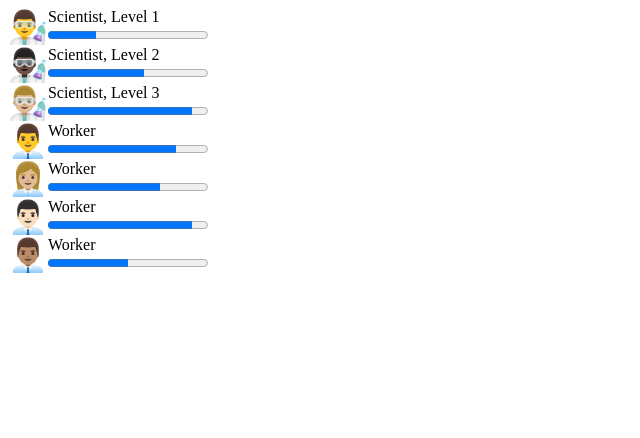
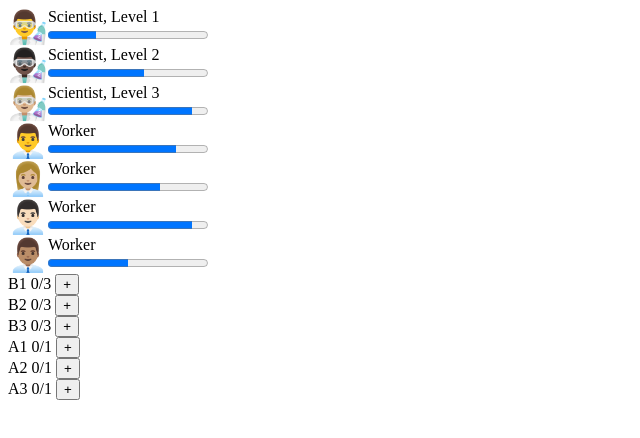
Before and after one commit to oliviaruizknott/dinosaur-island, a React (Create React App) app: page / in a window 1280 px wide. Shown: the top 438 px of the page, without its empty margins (0-640 px from the left). Built offline with nearby package versions, Linux system fonts and the light colour scheme.

Commit message:
Generates starting DNA and gets it from the store into component

```diff
--- /dev/null
+++ b/src/components/ColdStorageBin.js
@@ -0,0 +1,13 @@
+import React, { Component } from 'react';
+
+class ColdStorageBin extends Component {
+  render() {
+    return (
+      <div className="ColdStorageBin">
+        <p>{this.props.id} {this.props.stored}/{this.props.limit} <button>+</button></p>
+      </div>
+    )
+  }
+}
+
+export default ColdStorageBin;
--- /dev/null
+++ b/src/components/ColdStorageSection.js
@@ -0,0 +1,34 @@
+import React, { Component } from 'react';
+import { connect } from "react-redux";
+import { getDna } from '../redux/selectors/ColdStorageSectionSelector';
+import ColdStorageBin from './ColdStorageBin';
+
+class ColdStorageSection extends Component {
+  binComponents() {
+    return Object.keys(this.props.dna).map((key, index) => {
+      return (
+        <ColdStorageBin
+          key={index}
+          id={key}
+          type={this.props.dna[key].type}
+          color={this.props.dna[key].color}
+          shape={this.props.dna[key].shape}
+          stored={this.props.dna[key].stored}
+          limit={this.props.dna[key].limit}
+        />
+      )
+    });
+  }
+
+  render() {
+    return (
+      <div className="ColdStorageSection">
+        {this.binComponents()}
+      </div>
+    )
+  }
+}
+
+export default connect((state) => {
+  return { dna: getDna(state) }
+})(ColdStorageSection);
--- a/src/components/LabBoard.js
+++ b/src/components/LabBoard.js
@@ -1,11 +1,13 @@
 import React, { Component } from 'react';
 import WorkerSection from './WorkerSection';
+import ColdStorageSection from './ColdStorageSection';
 
 class LabBoard extends Component {
   render() {
     return (
       <div className="LabBoard">
         <WorkerSection />
+        <ColdStorageSection />
       </div>
     )
   }
--- /dev/null
+++ b/src/constants.js
@@ -0,0 +1,4 @@
+export const BASIC = "basic";
+export const ADVANCED = "advanced";
+export const ROUND = "round";
+export const SQUARE = "square";
--- /dev/null
+++ b/src/redux/reducers/dna.js
@@ -0,0 +1,46 @@
+import { BASIC, ADVANCED, ROUND, SQUARE } from '../../constants';
+
+// This looks something like:
+// dna: {
+//   "B1": {
+//     type: BASIC,
+//     color: "#5ABDD5",
+//     shape: ROUND
+//     stored: 0,
+//     limit: 3
+//   }
+//   ...
+// }
+const initialState = generateStartingDna();
+
+export default function(state = initialState, action) {
+  return state;
+}
+
+// Helpful Functions -----------------------------------------------------------
+function generateStartingDna() {
+  const dnaStarters = {
+    "B1": "#5ABDD5",
+    "B2": "#B465A5",
+    "B3": "#5970B6",
+    "A1": "#7CC040",
+    "A2": "#E9248B",
+    "A3": "#F7CD12"
+  }
+
+  let startingDna = {}
+
+  Object.keys(dnaStarters).forEach((key) => {
+    let basic = key[0] === "B";
+
+    startingDna[key] = {
+      type: basic ? BASIC : ADVANCED,
+      color: dnaStarters[key],
+      shape: basic ? ROUND : SQUARE,
+      stored: 0,
+      limit: basic ? 3 : 1
+    }
+  });
+
+  return startingDna;
+}
--- a/src/redux/reducers/index.js
+++ b/src/redux/reducers/index.js
@@ -1,4 +1,5 @@
 import { combineReducers } from "redux";
 import workers from "./workers";
+import dna from "./dna";
 
-export default combineReducers({ workers });
+export default combineReducers({ workers, dna });
--- /dev/null
+++ b/src/redux/selectors/ColdStorageSectionSelector.js
@@ -0,0 +1 @@
+export const getDna = store => store.dna
```
